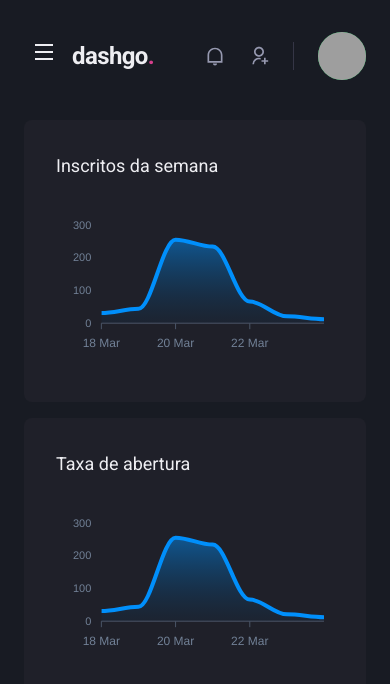
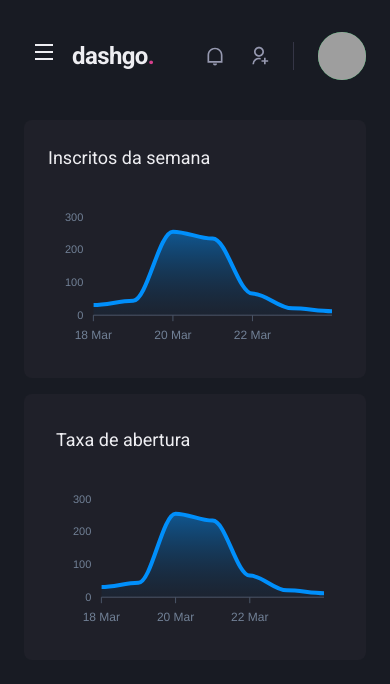
Before and after one commit to EduardoLopes00/IgniteReact04-dashgo, a Next.js app: page /dashboard in a window 390 px wide. Shown: the top 684 px of the page. Built offline with nearby package versions, Linux system fonts and the light colour scheme; grey boxes are pictures that could not be loaded.

Commit message:
making the Dashboard responsive

```diff
--- a/src/pages/dashboard.tsx
+++ b/src/pages/dashboard.tsx
@@ -71,9 +71,10 @@ export default function Dashboard() {
 
                 <SimpleGrid flex="1" gap="4" minChildWidth="320px" align="flex-start">
                     <Box
-                        p="8"
+                        p={["6", "8"]}
                         bg="gray.800"
                         borderRadius={8}
+                        pb="4"
                     >
                         <Text fontSize="lg" mb="4">Inscritos da semana</Text>
                         <Chart options={options} series={series} type="area" height={160} />
@@ -82,6 +83,7 @@ export default function Dashboard() {
                         p="8"
                         bg="gray.800"
                         borderRadius={8}
+                        pb="4"
                     >
                         <Text fontSize="lg" mb="4">Taxa de abertura</Text>
                         <Chart options={options} series={series} type="area" height={160} />
```
